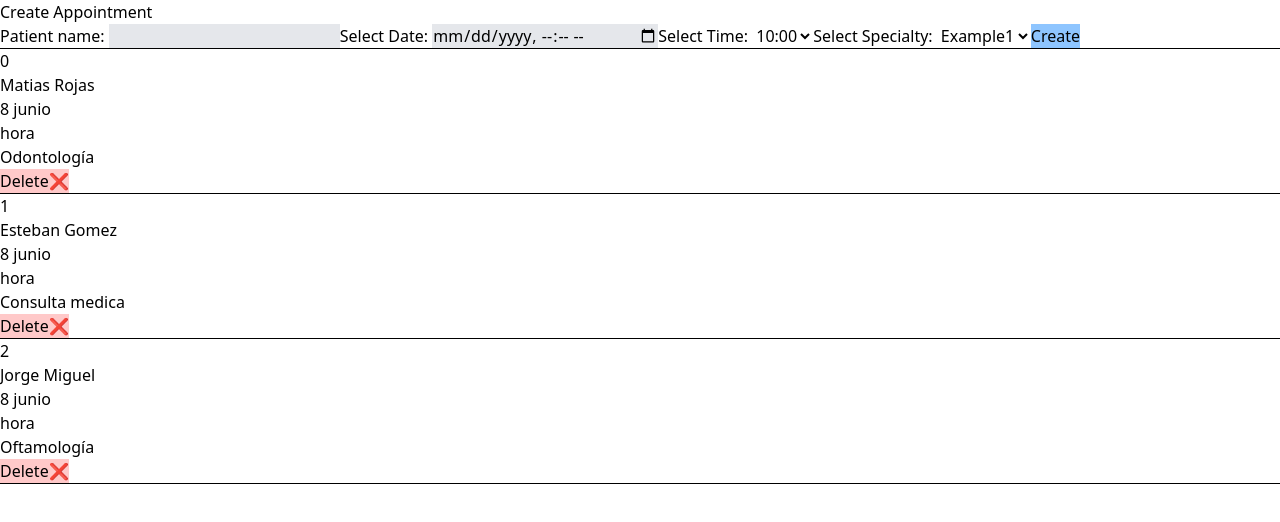
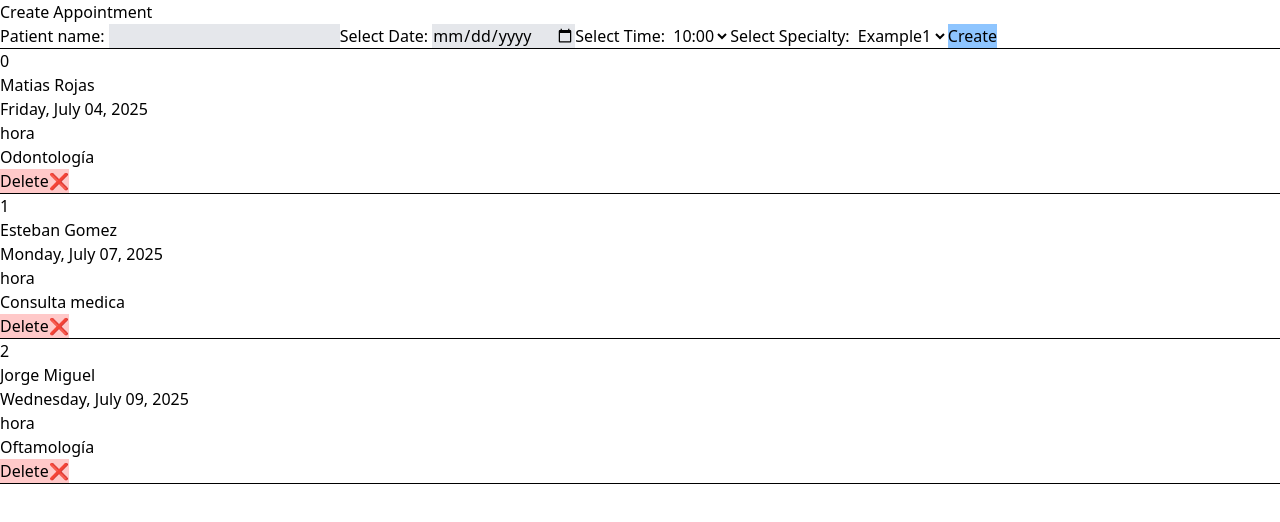
Before and after one commit to LucasDLabo/ReactJS-AAPRO2.0-2025, a React (Vite) app in the folder final_project/: page / in a window 1280 px wide. Shown: the top 522 px of the page. Built offline with nearby package versions, Linux system fonts and the light colour scheme.

Commit message:
feat/finalProject: date formatted correctly

```diff
--- a/final_project/src/components/appointment/AppointmentForm.jsx
+++ b/final_project/src/components/appointment/AppointmentForm.jsx
@@ -23,7 +23,7 @@ function AppointmentForm( {onCreate} ){
                     />
 
                     <label htmlFor="selectedDate">Select Date: </label>
-                    <input type="datetime-local" name="selectedDate" id="selectedDate" className="bg-gray-200"
+                    <input type="date" name="selectedDate" id="selectedDate" className="bg-gray-200"
                         value={date}
                         onChange={(e) => setDatetime(e.target.value)}
                     />
--- a/final_project/src/components/appointment/AppointmentList.jsx
+++ b/final_project/src/components/appointment/AppointmentList.jsx
@@ -1,10 +1,20 @@
 function AppointmentList( {id, name, date, time, specialty, onDelete} ){
+
+    const createdDate = new Date(`${date}T00:00:00-04:00`);
+
+    const formatedDate = createdDate.toLocaleDateString('en-US', {
+        weekday: 'long',
+        day: '2-digit',
+        month: 'long',
+        year: 'numeric'
+    });
+
     return (
         <>
             <ul>
                 <li>{id}</li>
                 <li>{name}</li>
-                <li>{date}</li>
+                <li>{formatedDate}</li>
                 <li>{time}</li>
                 <li>{specialty}</li>
             </ul>
--- a/final_project/src/utils/data.js
+++ b/final_project/src/utils/data.js
@@ -2,21 +2,21 @@ export default[
     {
         id: 0,
         name: 'Matias Rojas',
-        date: '8 junio',
+        date: '2025-07-04',
         time: 'hora',
         specialty: 'Odontología',
     },
     {
         id: 1,
         name: 'Esteban Gomez',
-        date: '8 junio',
+        date: '2025-07-07',
         time: 'hora',
         specialty: 'Consulta medica',
     },
     {
         id: 2,
         name: 'Jorge Miguel',
-        date: '8 junio',
+        date: '2025-07-09',
         time: 'hora',
         specialty: 'Oftamología',
     }
```
